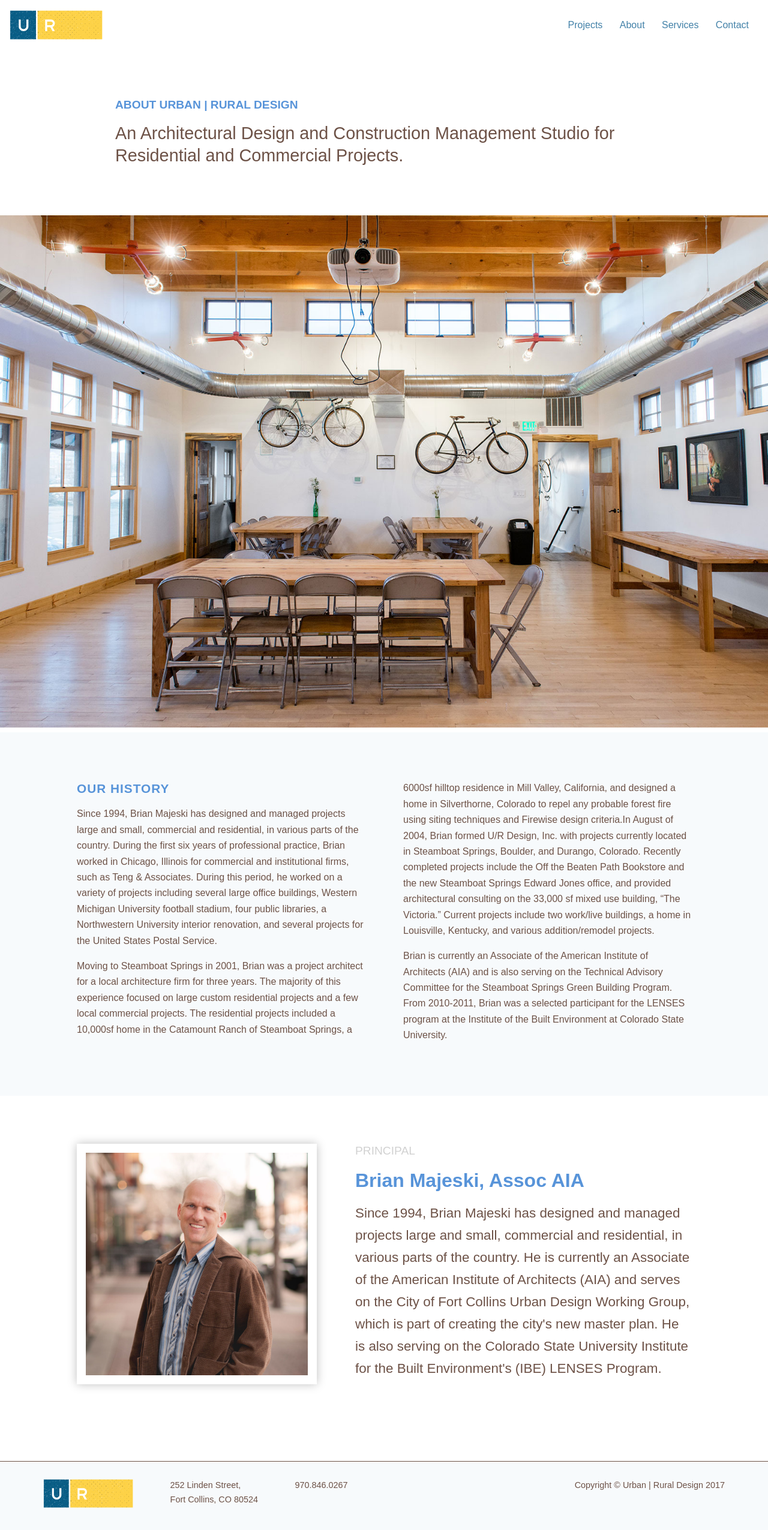
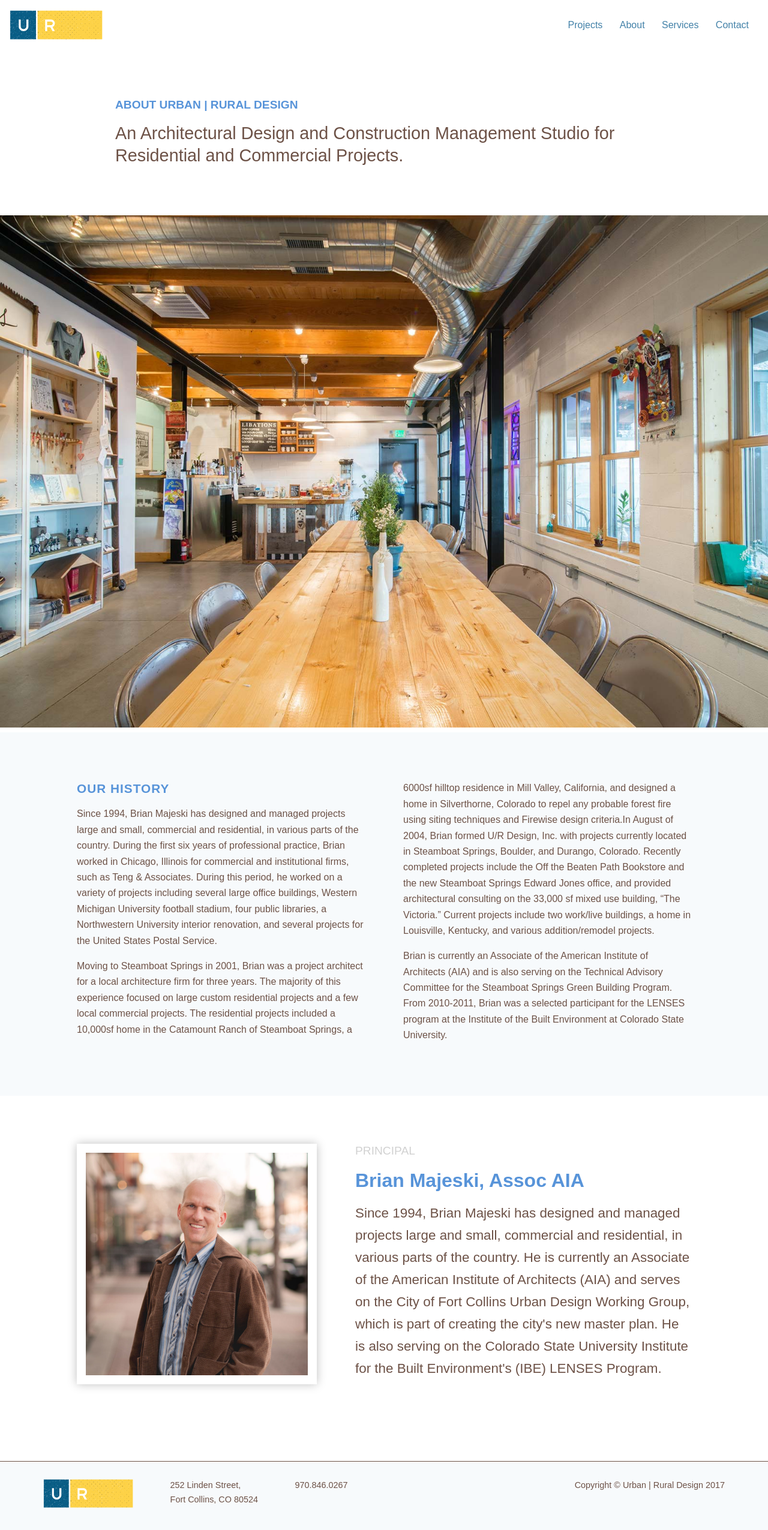
Before and after one commit to michaeldmcqueen/urbanrural, a Jekyll site: the page built from pages/about/index.md, in a window 1280 px wide. Shown: the whole page at 60% size. Built offline with Jekyll 4.4.1, drawn with Linux system fonts in a browser that asks for light colours; nearby versions of some CDN libraries.

Commit message:
Updated 'pages/about/index.md' via CloudCannon

```diff
--- a/pages/about/index.md
+++ b/pages/about/index.md
@@ -3,7 +3,7 @@ title: 'About Urban | Rural Design'
 subtitle: An Architectural Design and Construction Management Studio for Residential and Commercial Projects.
 permalink: /about/
 description: An Architectural Design and Construction Management Studio for Residential and Commercial Projects.
-about_image_path: /assets/images/about.jpg
+about_image_path: /assets/images/wolverinefarm-12.jpg
 headshot_image_path: /assets/images/brian.jpg
 layout: subpage
 ---
```
